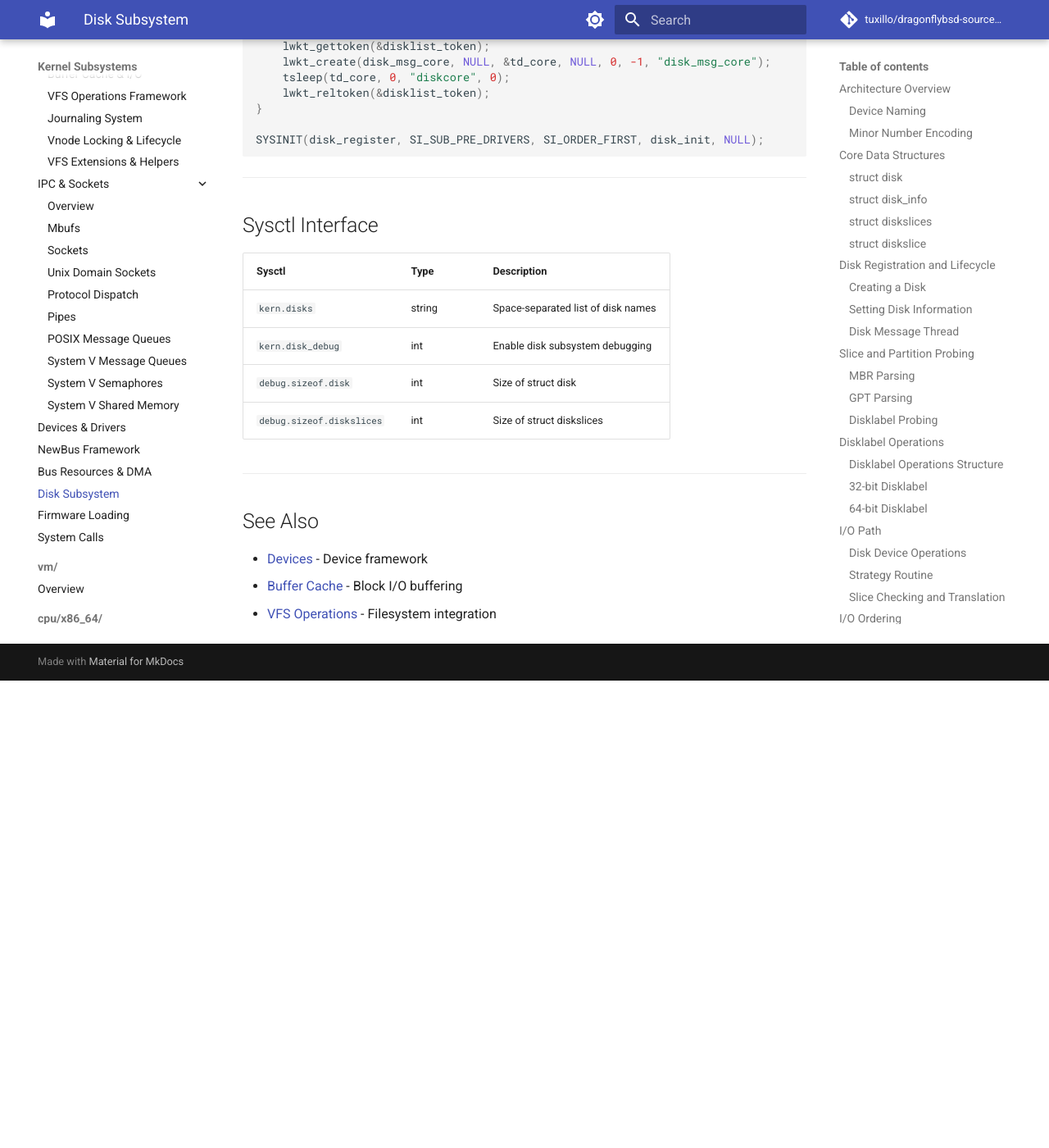
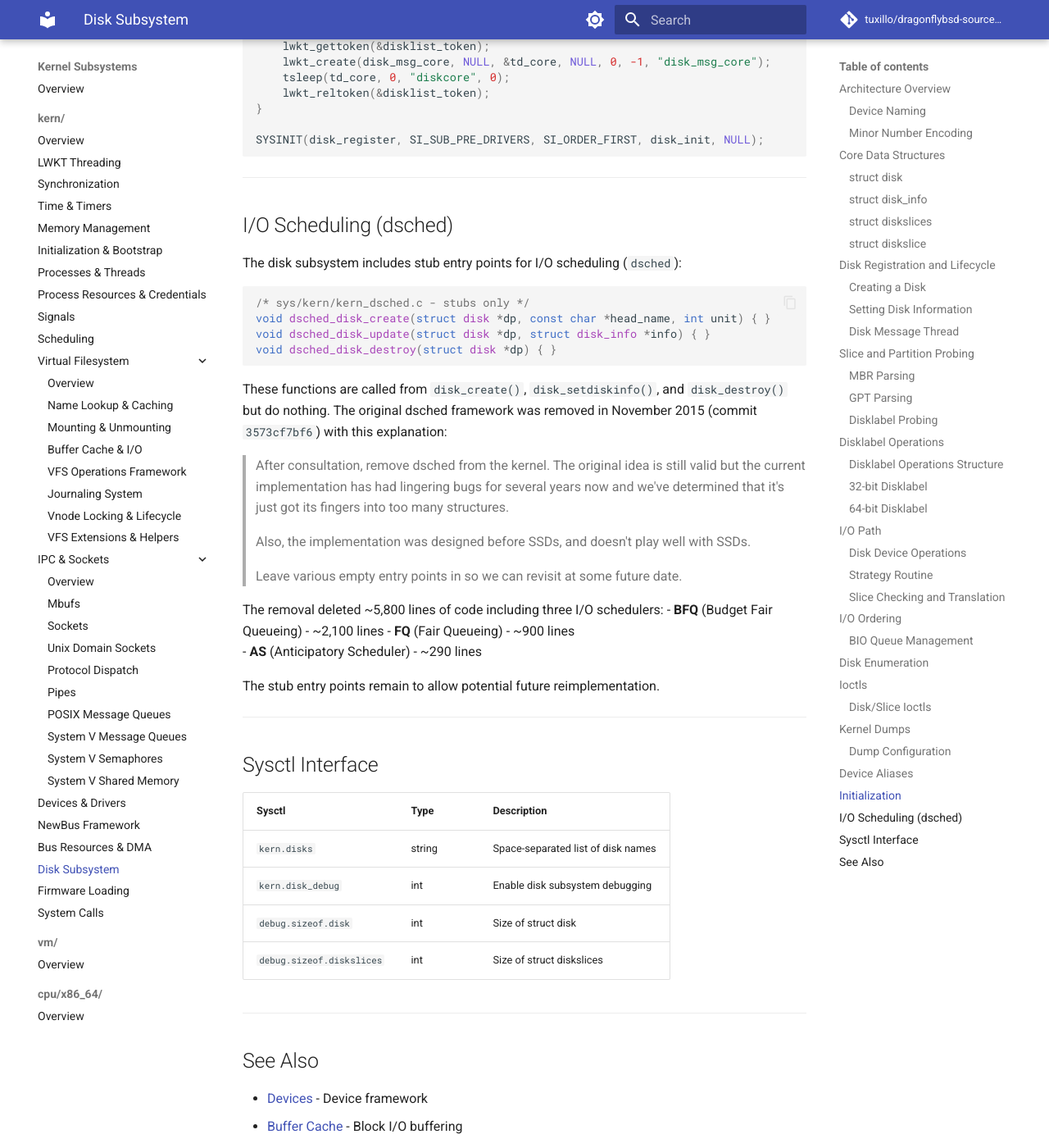
Before and after one commit to tuxillo/dragonflybsd-source-docs, an MkDocs documentation site: the page built from docs/sys/kern/disk.md, in a window 1280 px wide and 1400 px high, scrolled down 22546 px. Shown: the whole window at 82% size. Built offline with MkDocs 1.6.1 and Material for MkDocs 9.7.7, drawn with Linux system fonts in a browser that asks for light colours; comment, search, counter and statistics services are not loaded; before the commit the page ends 23376 px from its top, so only the background shows below that.

Commit message:
docs(kern): add note about dsched removal in disk.md
Document that the dsched (disk I/O scheduling) framework was removed
in November 2015 due to lingering bugs and incompatibility with SSDs.
The stub entry points remain for potential future reimplementation.

Reference: commit 3573cf7bf6 removed ~5,800 lines including BFQ, FQ,
and AS schedulers.

````diff
--- a/docs/sys/kern/disk.md
+++ b/docs/sys/kern/disk.md
@@ -1124,6 +1124,40 @@
 
 ---
 
+## I/O Scheduling (dsched)
+
+The disk subsystem includes stub entry points for I/O scheduling (`dsched`):
+
+```c
+/* sys/kern/kern_dsched.c - stubs only */
+void dsched_disk_create(struct disk *dp, const char *head_name, int unit) { }
+void dsched_disk_update(struct disk *dp, struct disk_info *info) { }
+void dsched_disk_destroy(struct disk *dp) { }
+```
+
+These functions are called from `disk_create()`, `disk_setdiskinfo()`, and
+`disk_destroy()` but do nothing. The original dsched framework was removed
+in November 2015 (commit `3573cf7bf6`) with this explanation:
+
+> After consultation, remove dsched from the kernel. The original idea is
+> still valid but the current implementation has had lingering bugs for
+> several years now and we've determined that it's just got its fingers
+> into too many structures.
+>
+> Also, the implementation was designed before SSDs, and doesn't play well
+> with SSDs.
+>
+> Leave various empty entry points in so we can revisit at some future date.
+
+The removal deleted ~5,800 lines of code including three I/O schedulers:
+- **BFQ** (Budget Fair Queueing) - ~2,100 lines
+- **FQ** (Fair Queueing) - ~900 lines
+- **AS** (Anticipatory Scheduler) - ~290 lines
+
+The stub entry points remain to allow potential future reimplementation.
+
+---
+
 ## Sysctl Interface
 
 | Sysctl                   | Type   | Description                        |
````
